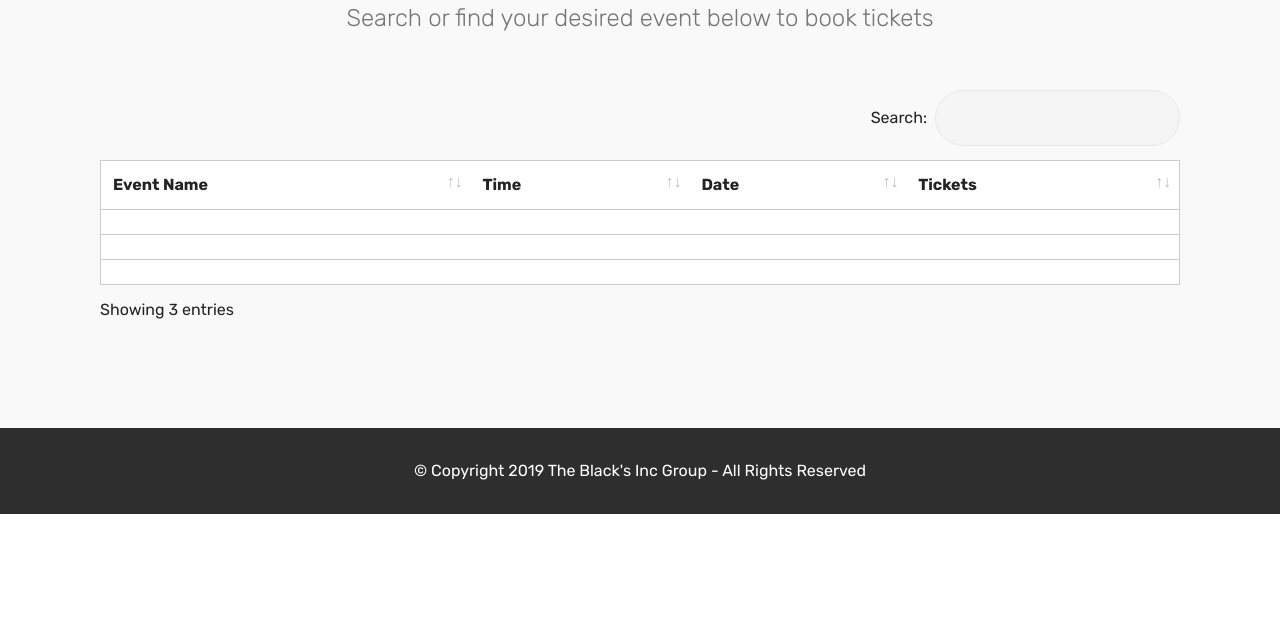
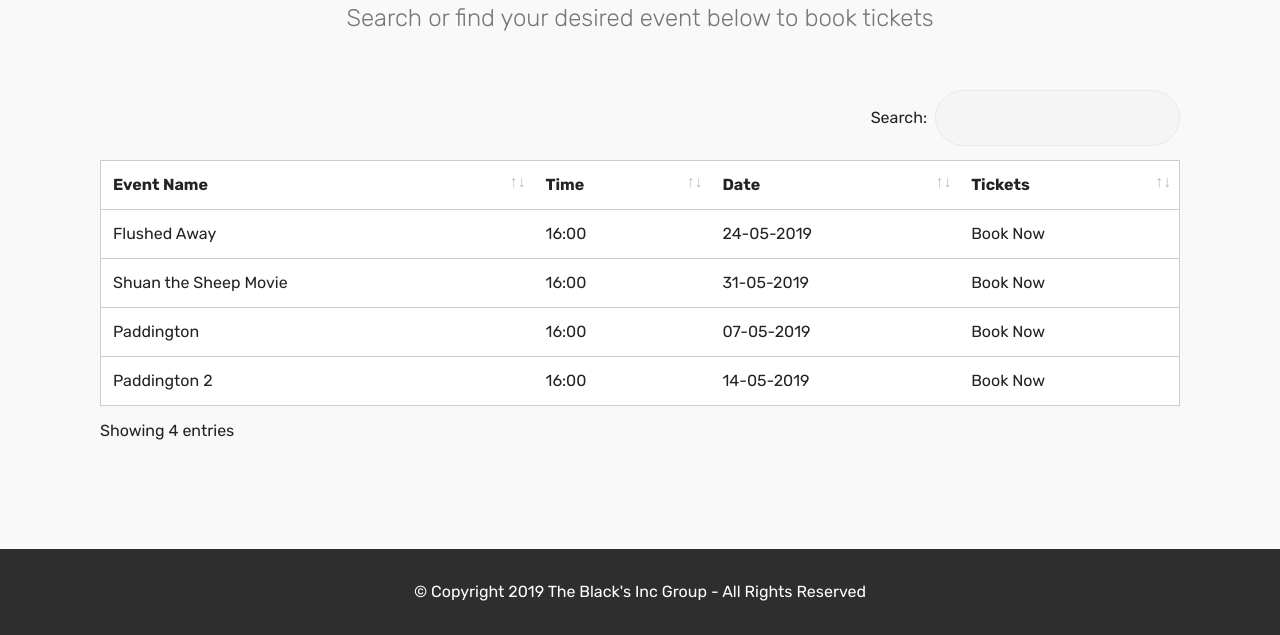
Before and after one commit to Callum-taylor/ticketing, a plain HTML site: page index.html in a window 1280 px wide. Shown: the part 169-804 px from the top of the page. Drawn offline with Linux system fonts and the light colour scheme; files whose address does not match are found by name.

Commit message:
create github pages

```diff
--- a/index.html
+++ b/index.html
@@ -55,7 +55,7 @@
     </nav>
 </section>
 
-<section class="engine"><a href="https://mobirise.info/q">free responsive site templates</a></section><section class="section-table cid-rkU8wh97p5" id="table1-2">
+<section class="engine"><a href="https://mobirise.info/i">free website creation software</a></section><section class="section-table cid-rkU8wh97p5" id="table1-2">
 
 
 
@@ -84,7 +84,9 @@
 
 
               <th class="head-item mbr-fonts-style display-7">
-                      Event Name</th><th class="head-item mbr-fonts-style display-7">Time</th><th class="head-item mbr-fonts-style display-7">Date</th><th class="head-item mbr-fonts-style display-7">
+                      Event Name</th><th class="head-item mbr-fonts-style display-7">
+                      Time</th><th class="head-item mbr-fonts-style display-7">
+                      Date</th><th class="head-item mbr-fonts-style display-7">
                       Tickets</th></tr>
             </thead>
 
@@ -98,17 +100,22 @@
 
 
 
-              <td class="body-item mbr-fonts-style display-7"></td><td class="body-item mbr-fonts-style display-7"></td><td class="body-item mbr-fonts-style display-7"></td><td class="body-item mbr-fonts-style display-7"></td></tr><tr>
+              <td class="body-item mbr-fonts-style display-7">Flushed Away</td><td class="body-item mbr-fonts-style display-7">16:00</td><td class="body-item mbr-fonts-style display-7">24-05-2019</td><td class="body-item mbr-fonts-style display-7">Book Now</td></tr><tr>
 
 
 
 
-              <td class="body-item mbr-fonts-style display-7"></td><td class="body-item mbr-fonts-style display-7"></td><td class="body-item mbr-fonts-style display-7"></td><td class="body-item mbr-fonts-style display-7"></td></tr><tr>
+              <td class="body-item mbr-fonts-style display-7">Shuan the Sheep Movie</td><td class="body-item mbr-fonts-style display-7">16:00</td><td class="body-item mbr-fonts-style display-7">31-05-2019</td><td class="body-item mbr-fonts-style display-7">Book Now</td></tr><tr>
 
 
 
 
-              <td class="body-item mbr-fonts-style display-7"></td><td class="body-item mbr-fonts-style display-7"></td><td class="body-item mbr-fonts-style display-7"></td><td class="body-item mbr-fonts-style display-7"></td></tr></tbody>
+              <td class="body-item mbr-fonts-style display-7">Paddington</td><td class="body-item mbr-fonts-style display-7">16:00</td><td class="body-item mbr-fonts-style display-7">07-05-2019</td><td class="body-item mbr-fonts-style display-7">Book Now</td></tr><tr>
+
+
+
+
+              <td class="body-item mbr-fonts-style display-7">Paddington 2</td><td class="body-item mbr-fonts-style display-7">16:00</td><td class="body-item mbr-fonts-style display-7">14-05-2019</td><td class="body-item mbr-fonts-style display-7">Book Now</td></tr></tbody>
           </table>
         </div>
         <div class="container table-info-container">
```
Also changed, not shown: 1 other file.
